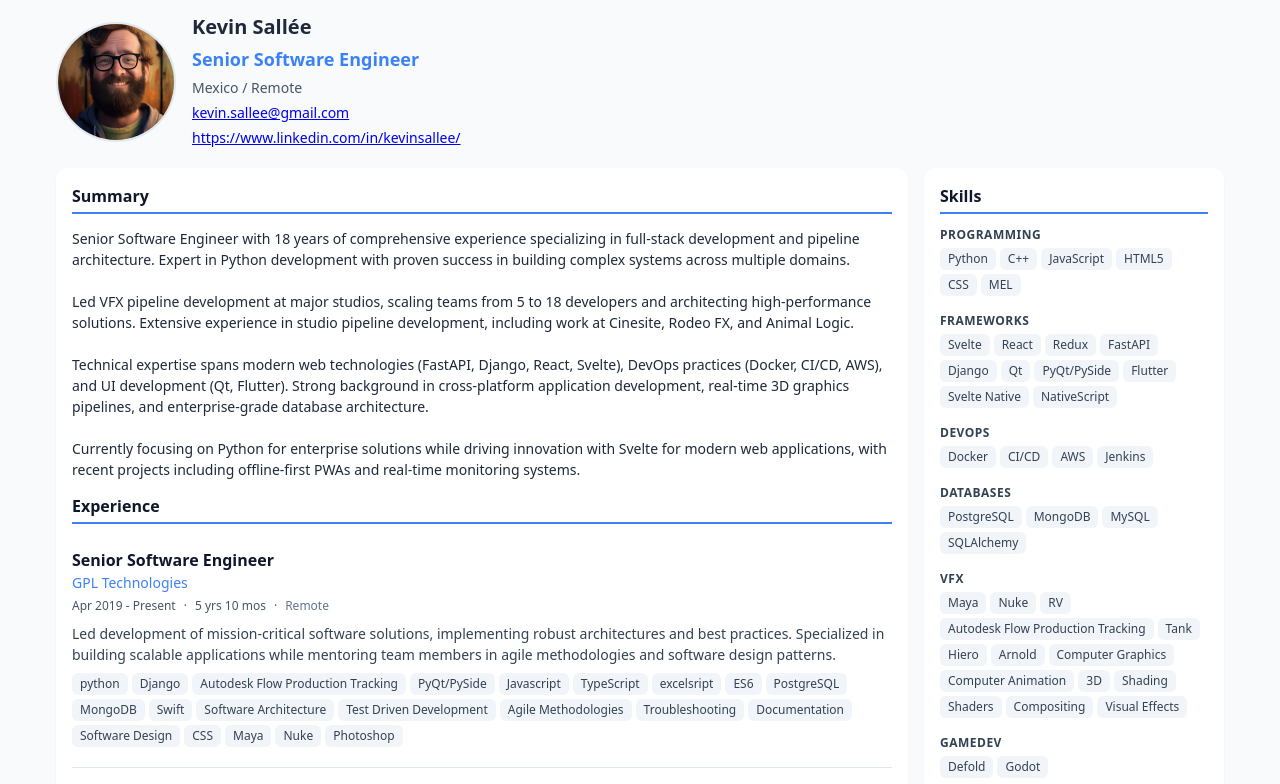
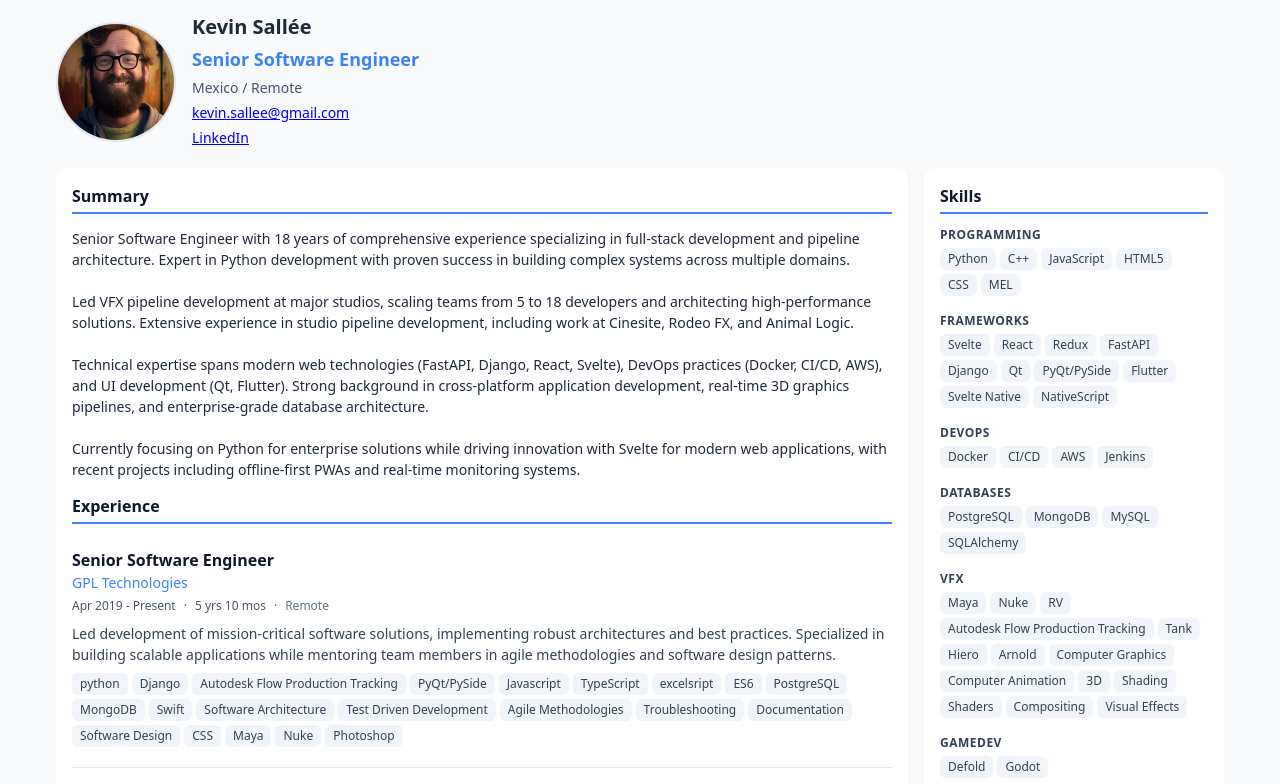
Before and after one commit to ksallee/resume, a SvelteKit app: page / in a window 1280 px wide. Shown: the top 784 px of the page. Built offline with nearby package versions, Linux system fonts and the light colour scheme.

Commit message:
linked in

```diff
--- a/src/routes/+page.svelte
+++ b/src/routes/+page.svelte
@@ -27,7 +27,7 @@
     <h2>{profile.title}</h2>
     <p>{profile.location}</p>
 		<p><a href="mailto:{profile.email}">{profile.email}</a></p>
-		<p><a href={profile.linkedin} target="_blank" rel="noopener noreferrer">{profile.linkedin}</a></p>
+		<p><a href={profile.linkedin} target="_blank" rel="noopener noreferrer">LinkedIn</a></p>
   </div>
 
 </header>
```
